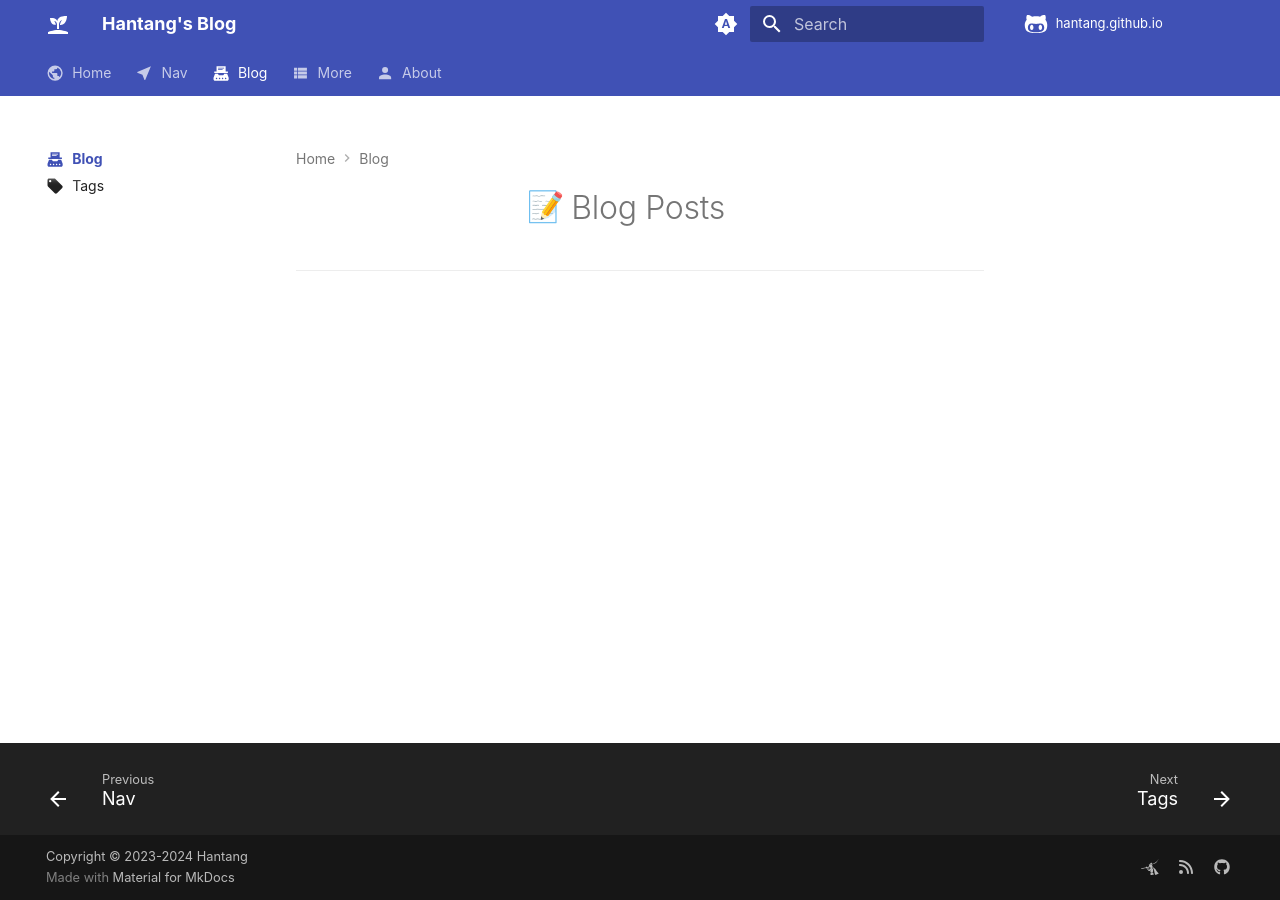
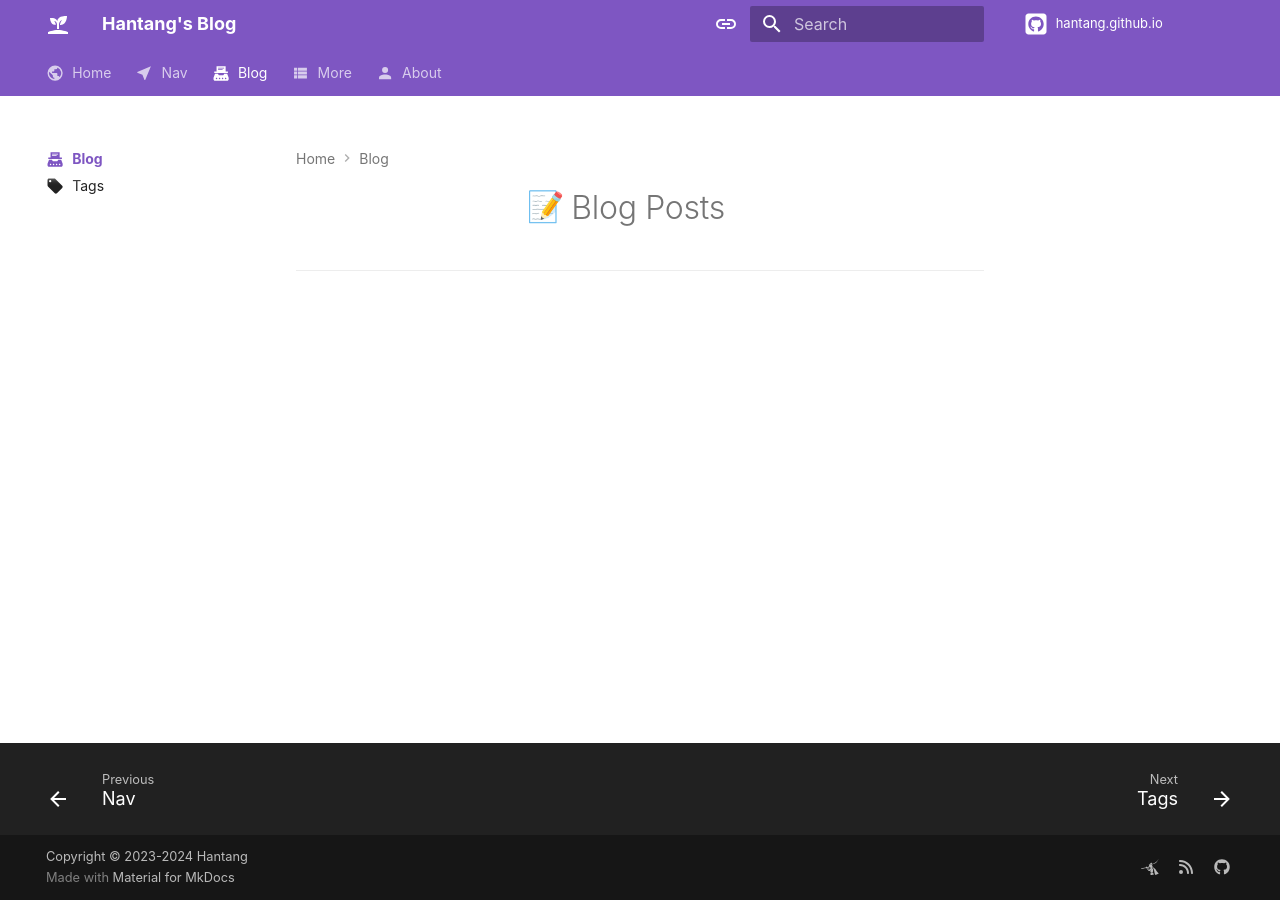
Before and after one commit to hantang/hantang.github.io, an MkDocs documentation site: the page built from docs/blog/index.md, in a window 1280 px wide. Built offline with MkDocs 1.6.1 and Material for MkDocs 9.7.7, drawn with Linux system fonts in a browser that asks for light colours; emoji names are drawn with the system emoji font; some web fonts are replaced; comment, search, counter and statistics services are not loaded.

Commit message:
Update mkdocs

```diff
--- a/mkdocs.yml
+++ b/mkdocs.yml
@@ -2,7 +2,8 @@
 site_name: Hantang's Blog
 site_url: https://hantang.github.io/
 site_author: hantang
-site_description: "... write blogs and have fun ..."
+site_description: >-
+  ... write blogs and have fun ...
 copyright: Copyright &copy; 2023-2024 Hantang
 # docs_dir: docs/
 
@@ -16,29 +17,31 @@ theme:
   name: material
   custom_dir: overrides
   # language: "zh"
+  # favicon: assets/favicon.ico
   icon:
     logo: material/sprout
-    repo: fontawesome/brands/github-alt
+    repo: fontawesome/brands/square-github
   font:
     text: Open Sans, Helvetica Neue, Roboto, sans-serif, serif
     code: Fira Mono, Fira Code, Roboto Mono, monospace
   palette:
-    # Palette toggle for automatic mode
     - media: "(prefers-color-scheme)"
       toggle:
-        icon: material/brightness-auto
+        icon: material/link
         name: Switch to light mode
-    # Palette toggle for light mode
     - media: "(prefers-color-scheme: light)"
       scheme: default
+      primary: deep purple
+      accent: deep purple
       toggle:
-        icon: material/brightness-7
+        icon: material/toggle-switch
         name: Switch to dark mode
-    # Palette toggle for dark mode
     - media: "(prefers-color-scheme: dark)"
       scheme: slate
+      primary: black
+      accent: indigo
       toggle:
-        icon: material/brightness-4
+        icon: material/toggle-switch-off
         name: Switch to system preference
   features:
     - navigation.footer
```
